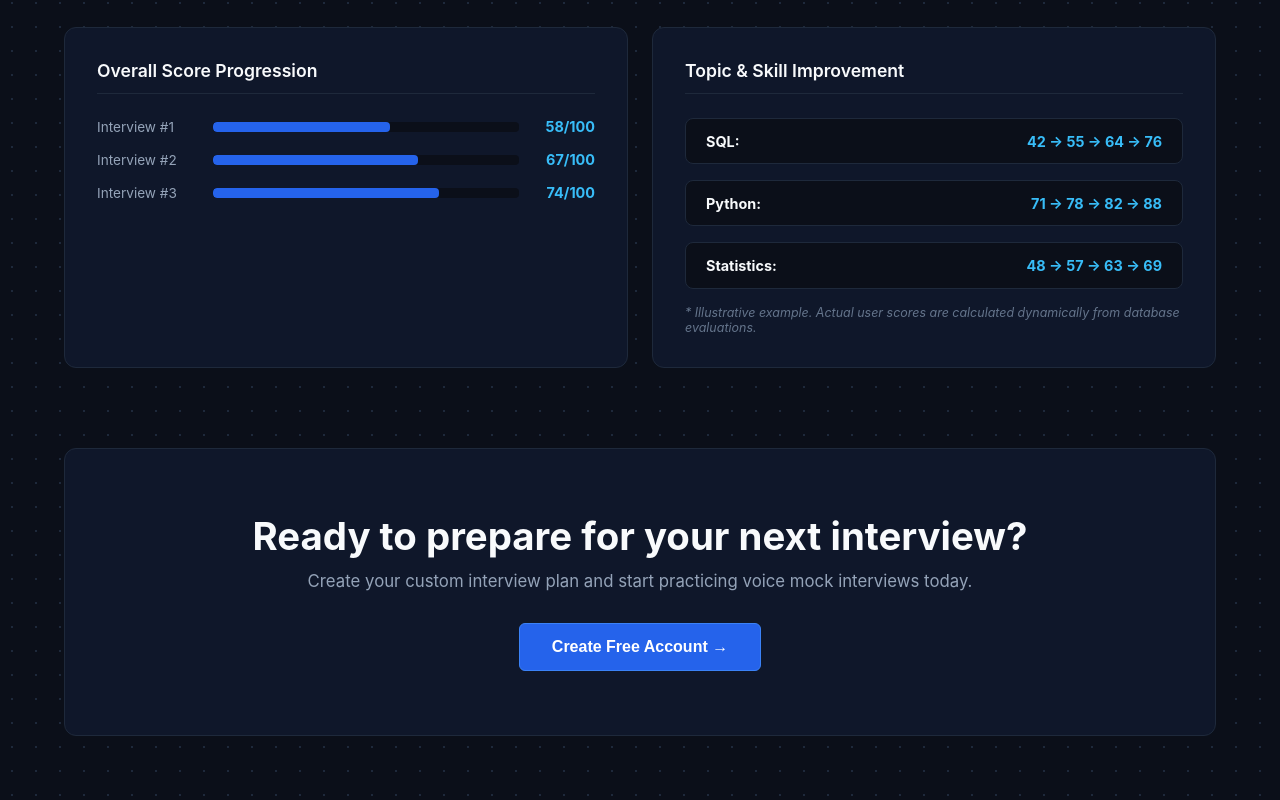
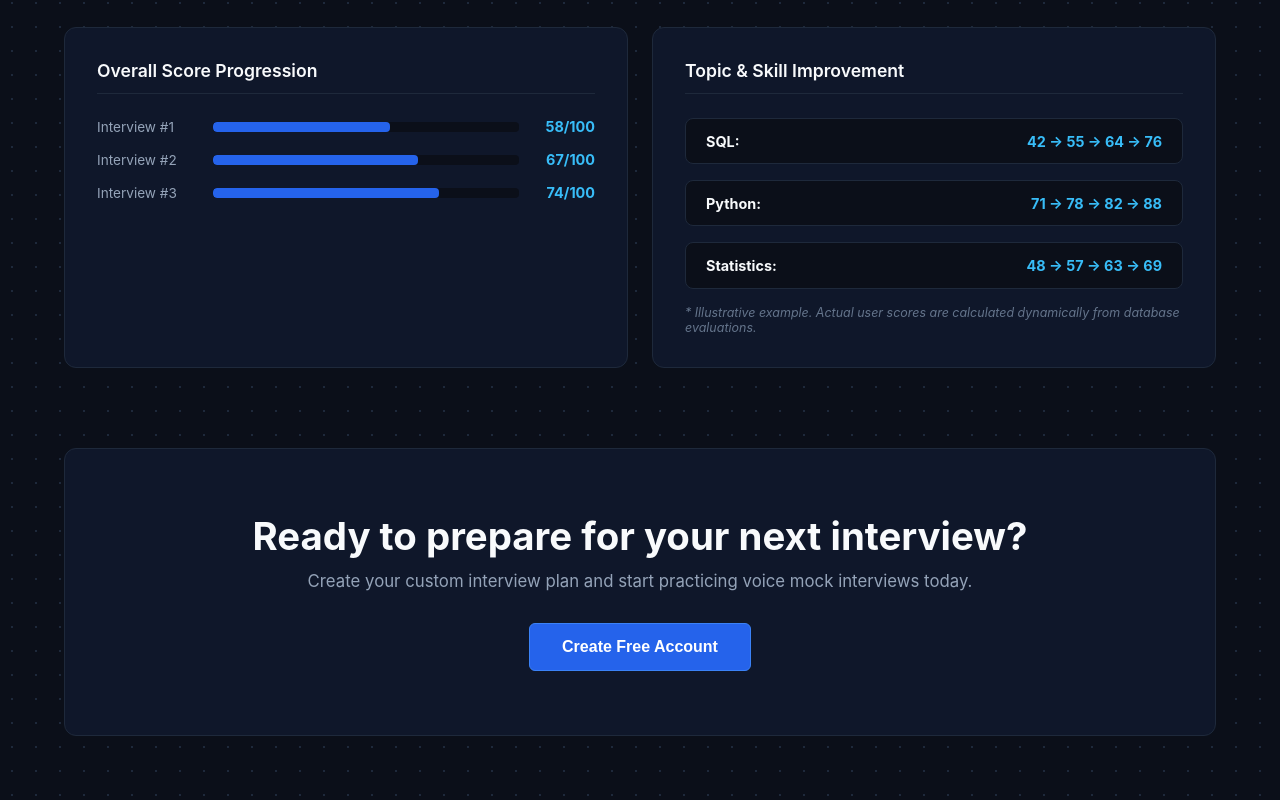
Before and after one commit to Rohan-shiva/prepforge-ai, a React (Vite) app in the folder Frontend/: page / in a window 1280 px wide. Shown: the part 2660-3460 px from the top of the page. Built offline with nearby package versions, Linux system fonts and the light colour scheme; no server answers.

Commit message:
style: remove raw arrow characters from LandingPage CTA buttons

```diff
--- a/Frontend/src/features/interview/pages/LandingPage.jsx
+++ b/Frontend/src/features/interview/pages/LandingPage.jsx
@@ -151,7 +151,7 @@ const LandingPage = () => {
 
           <div className="hero-cta-group">
             <button className="cta-primary-btn" onClick={handleStart}>
-              {user ? 'Go to Dashboard →' : 'Get Started Free'}
+              {user ? 'Go to Dashboard' : 'Get Started Free'}
             </button>
             <a href="#how-it-works" className="cta-secondary-btn">
               See How It Works
@@ -307,7 +307,7 @@ const LandingPage = () => {
           <h2>Ready to prepare for your next interview?</h2>
           <p>Create your custom interview plan and start practicing voice mock interviews today.</p>
           <button className="cta-primary-btn" onClick={handleStart}>
-            {user ? 'Start Preparing Now →' : 'Create Free Account →'}
+            {user ? 'Start Preparing Now' : 'Create Free Account'}
           </button>
         </section>
       </div>
```
